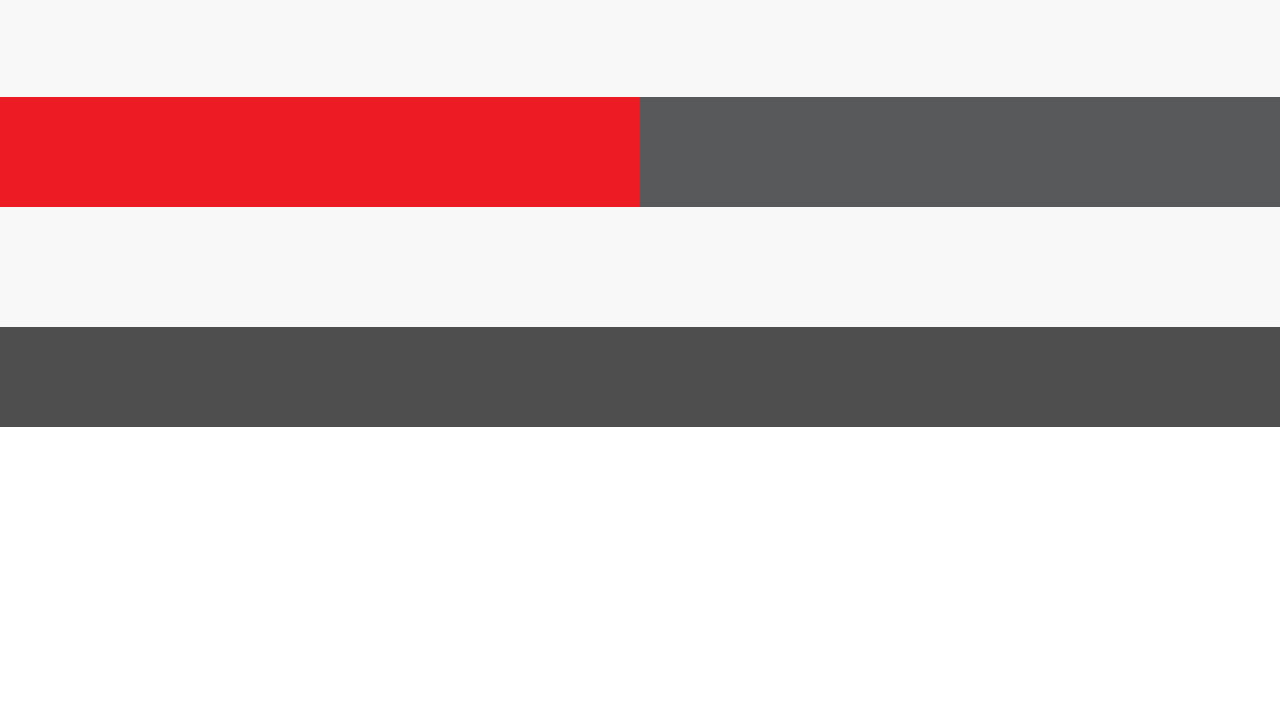
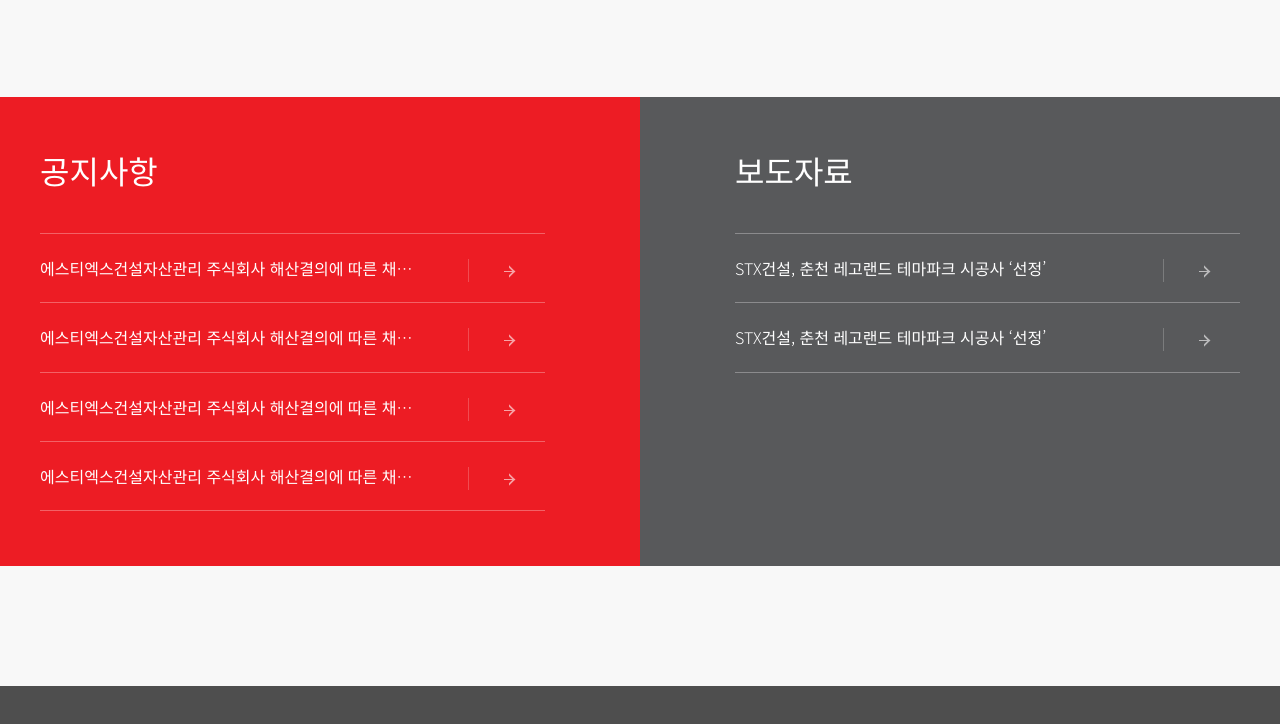
Before and after one commit to songmok/STXconst, a plain HTML site: page index.html in a window 1280 px wide. Shown: the part 1651-2375 px from the top of the page. Before the commit the page ends 2078 px from the top, so only its background shows below. Drawn offline with Linux system fonts and the light colour scheme.

Commit message:
뉴스 영역 작업 완료

```diff
--- a/css/main.css
+++ b/css/main.css
@@ -405,6 +405,65 @@ body {
   position: relative;
   display: block;
 }
+.news-wrap {
+  position: relative;
+  display: block;
+  width: 50%;
+  width: calc(50% - 95px);
+}
+.news-inner .news-wrap:first-child {
+  float: left;
+}
+.news-inner .news-wrap:last-child {
+  float: right;
+}
+.news-wrap h3 {
+  position: relative;
+  display: block;
+  font-size: 32px;
+  color: #fff;
+  font-weight: 300;
+  margin-bottom: 45px;
+}
+.news-list {
+  position: relative;
+  display: block;
+}
+.news-list > li {
+  position: relative;
+  display: block;
+  border-top: 1px solid rgba(255, 255, 255, 0.3);
+  padding: 25px 0;
+}
+.news-list > li:last-child {
+  border-bottom: 1px solid rgba(255, 255, 255, 0.3);
+}
+.news-list > li > a {
+  position: relative;
+  display: block;
+  color: #fff;
+  font-size: 16px;
+}
+.news-list > li > a > .news-txt {
+  position: relative;
+  display: block;
+  width: 385px;
+  /* 말줄임... 표시하는 법 */
+  white-space: nowrap;
+  text-overflow: ellipsis;
+  overflow: hidden;
+}
+.news-list > li > a::after {
+  content: "";
+  position: absolute;
+  display: block;
+  right: 29px;
+  top: 0;
+  width: 48px;
+  height: 23px;
+  background: url(../images/bg_common.png) no-repeat;
+  background-position: 0 -49px;
+}
 /* 고객센터 */
 .cs {
   position: relative;
--- a/index.html
+++ b/index.html
@@ -130,7 +130,68 @@
         <!-- 뉴스배경 -->
         <div class="news-bg"></div>
         <!-- 뉴스본문 -->
-        <div class="news-inner inner"></div>
+        <div class="news-inner inner clearfix">
+          <div class="news-wrap">
+            <h3>공지사항</h3>
+            <div class="news-contents">
+              <ul class="news-list">
+                <li>
+                  <a href="#"
+                    ><span class="news-txt">
+                      에스티엑스건설자산관리 주식회사 해산결의에 따른 채권신고
+                      안내 공고 (2차)
+                    </span></a
+                  >
+                </li>
+                <li>
+                  <a href="#"
+                    ><span class="news-txt">
+                      에스티엑스건설자산관리 주식회사 해산결의에 따른 채권신고
+                      안내 공고 (2차)
+                    </span></a
+                  >
+                </li>
+                <li>
+                  <a href="#"
+                    ><span class="news-txt">
+                      에스티엑스건설자산관리 주식회사 해산결의에 따른 채권신고
+                      안내 공고 (2차)
+                    </span></a
+                  >
+                </li>
+                <li>
+                  <a href="#"
+                    ><span class="news-txt">
+                      에스티엑스건설자산관리 주식회사 해산결의에 따른 채권신고
+                      안내 공고 (2차)
+                    </span></a
+                  >
+                </li>
+              </ul>
+            </div>
+          </div>
+          <div class="news-wrap">
+            <h3>보도자료</h3>
+            <div class="newscontents">
+              <ul class="news-list">
+                <li>
+                  <a href="#"
+                    ><span class="news-txt">
+                      STX건설, 춘천 레고랜드 테마파크 시공사 ‘선정’
+                    </span></a
+                  >
+                </li>
+                <li>
+                  <a href="#"
+                    ><span class="news-txt">
+                      STX건설, 춘천 레고랜드 테마파크 시공사 ‘선정’
+                    </span></a
+                  >
+                </li>
+              </ul>
+            </div>
+          </div>
+        </div>
       </section>
       <!-- 고객센터 -->
       <section class="cs">
```
